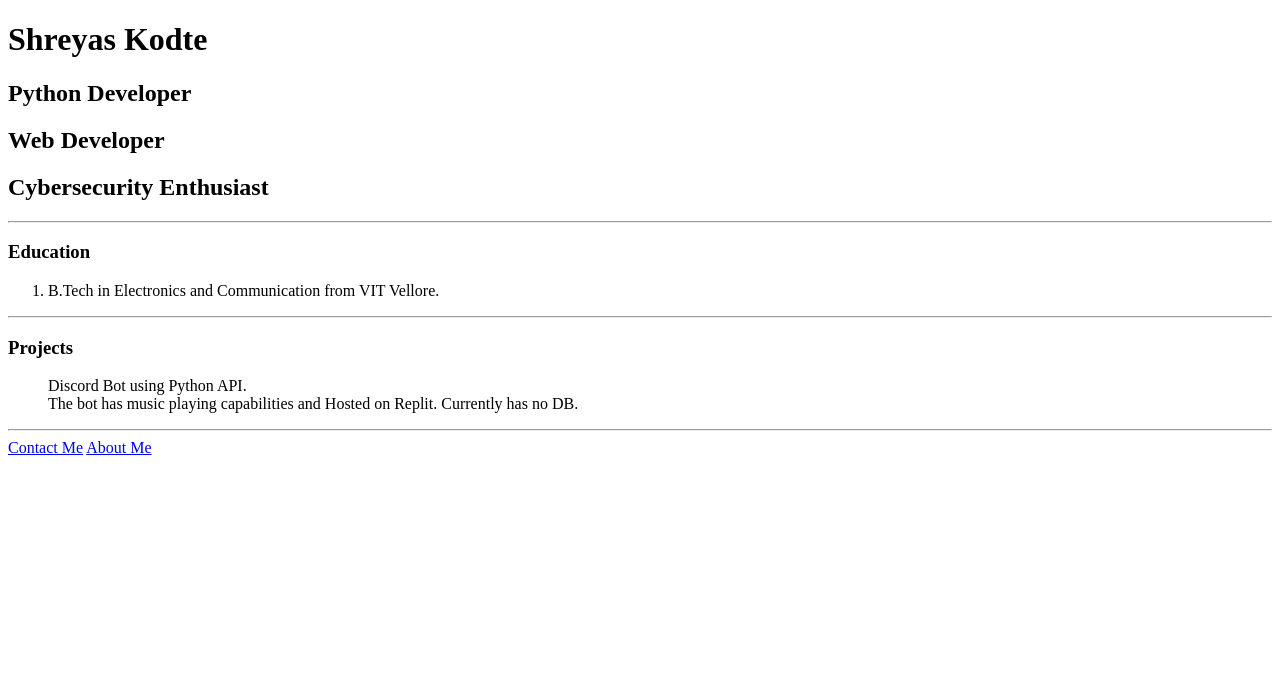
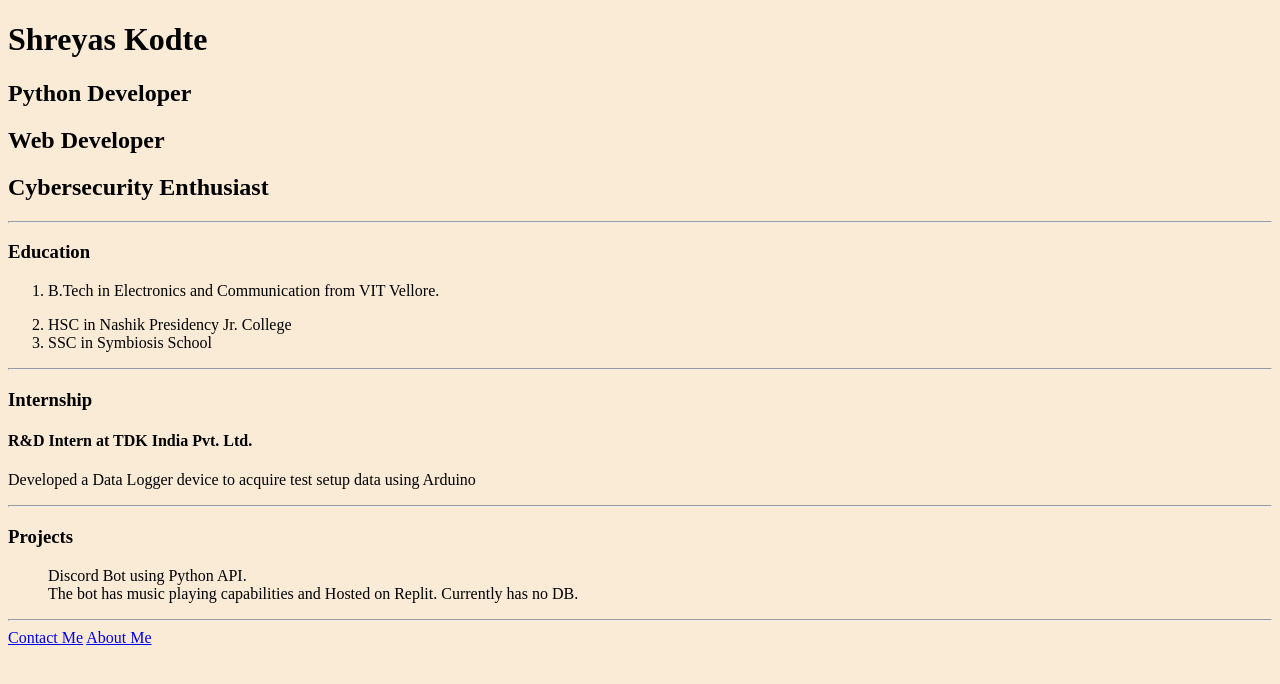
Before and after one commit to Hydra-Slayer/Website, a plain HTML site: page index.html in a window 1280 px wide. Drawn offline with Linux system fonts and the light colour scheme.

Commit message:
added basic css. and updated content on resume

```diff
--- a/index.html
+++ b/index.html
@@ -4,9 +4,10 @@
     <meta charset="UTF-8">
     <meta name="viewport" content="width=device-width, initial-scale=1.0">
     <title>My Resume</title>
+    <link rel="stylesheet" href="./styles.css">
 </head>
 <body>
-  <h1>Shreyas Kodte</h1>
+  <h1 id="name">Shreyas Kodte</h1>
   <h2>Python Developer</h2>
   <h2>Web Developer</h2>
   <h2>Cybersecurity Enthusiast</h2>
@@ -15,13 +16,19 @@
   <h3>Education</h3>
   <ol>
     <li><p>B.Tech in Electronics and Communication from VIT Vellore.</p></li>
+    <li>HSC in Nashik Presidency Jr. College</li>
+    <li>SSC in Symbiosis School</li>
   </ol>
 
   <hr/>
+  <h3>Internship</h3>
+  <h4>R&D Intern at TDK India Pvt. Ltd. </h4>
+  <p>Developed a Data Logger device to acquire test setup data using Arduino</p>
+  <hr/>
   <h3>Projects</h3>
-    <ol>
+    <ul>
       <p>Discord Bot using Python API. <br/>The bot has music playing capabilities and Hosted on Replit. Currently has no DB.</p>
-    </ol>
+    </ul>
   <hr/>
   <a href="./public/contact.html"> Contact Me</a>
   <a href="./public/about.html">About Me</a>
--- /dev/null
+++ b/styles.css
@@ -0,0 +1,9 @@
+html{
+    background-color: antiquewhite;
+}
+
+#name{
+    color: black;
+    font-family: 'Times New Roman', Times, serif;
+    font-weight: 700;
+}
```
